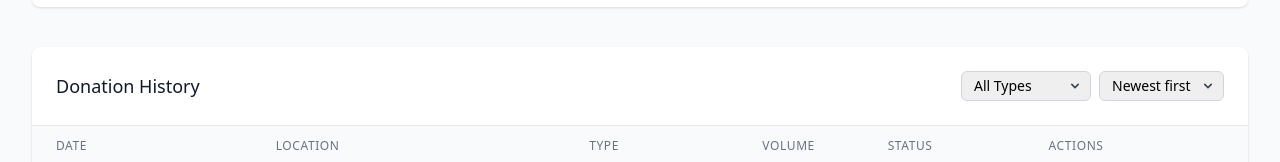
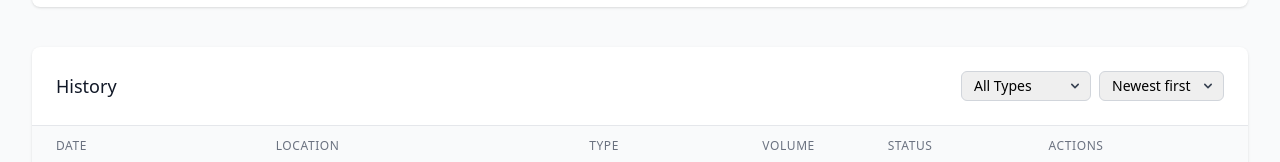
Before and after one commit to sonika-tang/blood_donation, a React (Vite) app in the folder frontend/: page /history in a window 1280 px wide. Shown: the part 561-723 px from the top of the page. Built offline with nearby package versions, Linux system fonts and the light colour scheme.

Commit message:
change config file and frontend

```diff
--- a/frontend/src/pages/History.jsx
+++ b/frontend/src/pages/History.jsx
@@ -203,7 +203,7 @@ const History = () => {
 
       <div className="bg-white rounded-lg shadow">
         <div className="p-6 border-b flex justify-between items-center">
-          <h3 className="text-lg font-medium text-gray-900">Donation History</h3>
+          <h3 className="text-lg font-medium text-gray-900">History</h3>
           <div className="flex space-x-2">
             <div className="relative">
               <select className="appearance-none pl-3 pr-8 py-1 border border-gray-300 rounded-md focus:ring-red-500 focus:border-red-500 text-sm">
```
Also changed, not shown: 2 other files (tests, documents, lock files or other folders).
